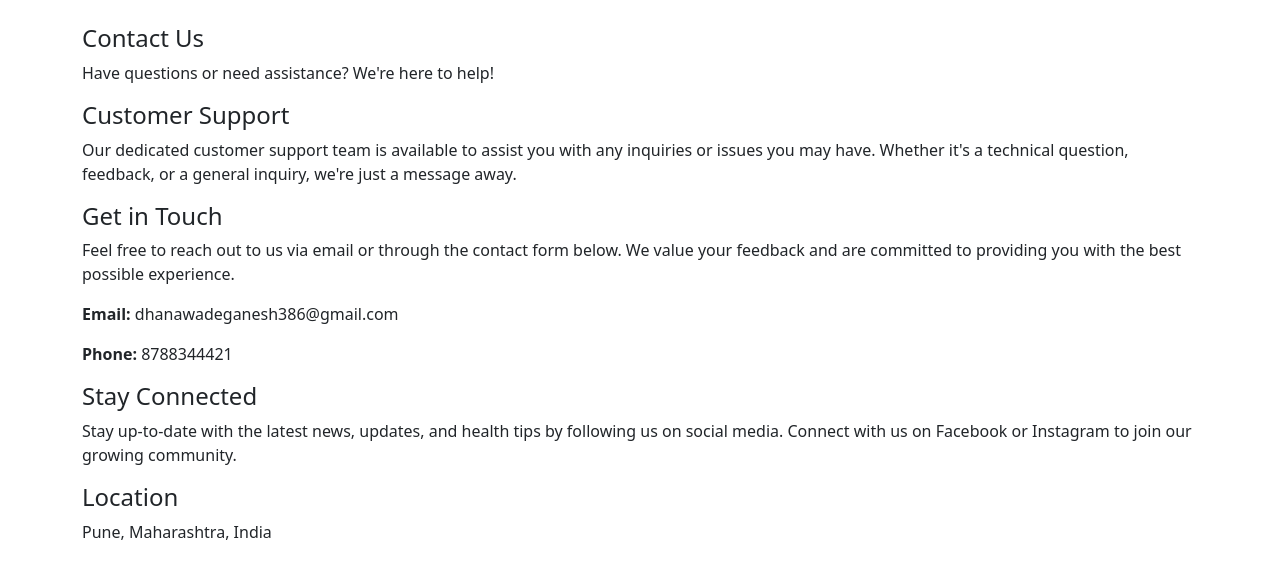
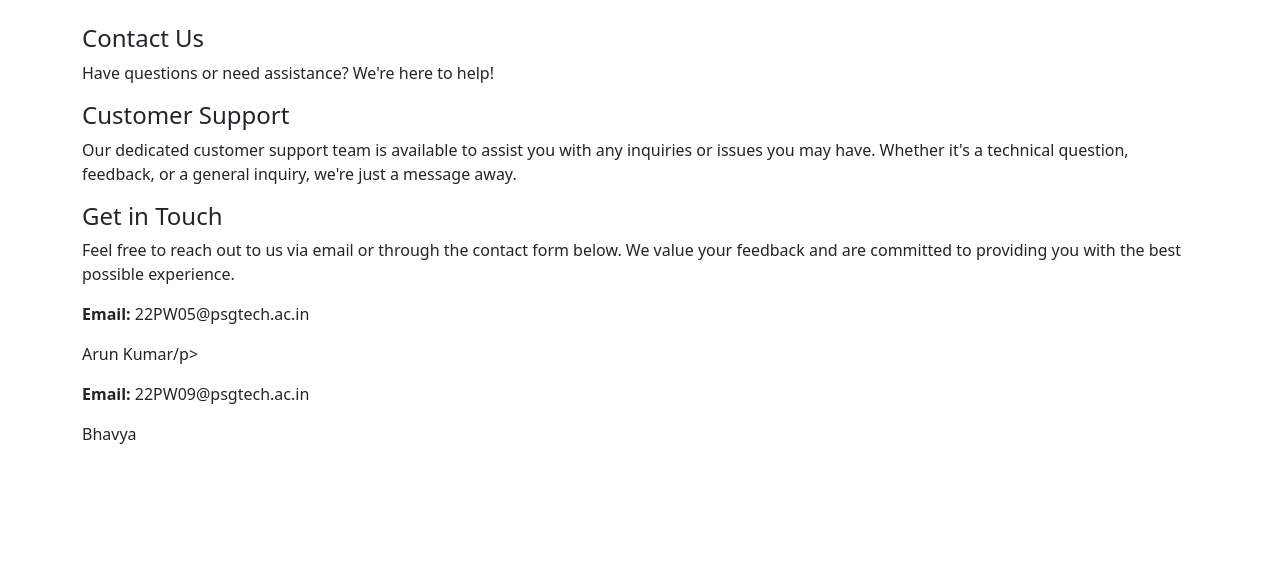
Before and after one commit to Bhavya-PR/SymptomSense, a Flask app: page /contact in a window 1280 px wide. Shown: the top 579 px of the page. Run offline with Flask 3, Linux system fonts and the light colour scheme; parts of the project's set-up code (start-up, migrations or seed data) failed here and were passed over.

Commit message:
Update contact.html

```diff
--- a/templates/contact.html
+++ b/templates/contact.html
@@ -21,16 +21,11 @@
 </h4>
 <p>Feel free to reach out to us via email or through the contact form below. We value your feedback and are committed to providing you with the best possible experience.
 </p>
-<p><b>Email:</b> dhanawadeganesh386@gmail.com</p>
-<p><b>Phone:</b> 8788344421</p>
+
+<p><b>Email:</b> 22PW05@psgtech.ac.in <p>Arun Kumar/p></p>
+<p><b>Email:</b> 22PW09@psgtech.ac.in <p>Bhavya</p></p>
 
 
-<h4>Stay Connected</h4>
-<p>Stay up-to-date with the latest news, updates, and health tips by following us on social media. Connect with us on Facebook or Instagram to join our growing community.
-</p>
-<h4>Location
-</h4>
-<p>Pune, Maharashtra, India</p>
 
 
 
```
